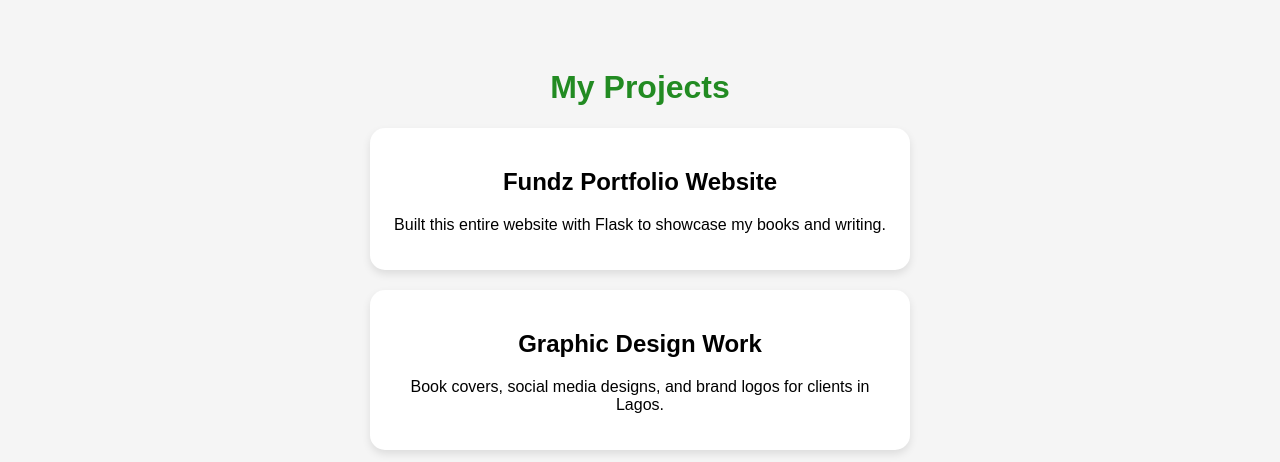
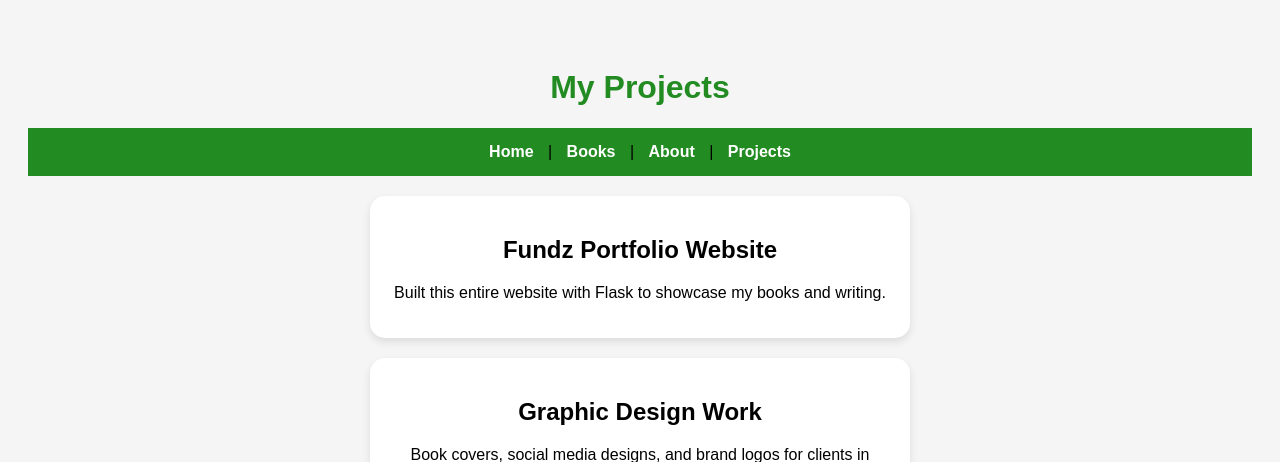
Before and after one commit to peterejiro34-collab/fundz-portfolio, a Flask app: page /project in a window 1280 px wide. Shown: the top 462 px of the page. Run offline with Flask 3, Linux system fonts and the light colour scheme.

Commit message:
Add navigation links to project.html
Added navigation links to the project page for easy access.

```diff
--- a/templates/project.html
+++ b/templates/project.html
@@ -11,7 +11,12 @@
 </head>
 <body>
     <h1>My Projects</h1>
-
+<div style="text-align:center; padding:15px; background:#228B22;">
+    <a href="/" style="color:white; text-decoration:none; margin:0 10px; font-weight:bold;">Home</a>
+    | <a href="/books" style="color:white; text-decoration:none; margin:0 10px; font-weight:bold;">Books</a>
+    | <a href="/about" style="color:white; text-decoration:none; margin:0 10px; font-weight:bold;">About</a>
+    | <a href="/project" style="color:white; text-decoration:none; margin:0 10px; font-weight:bold;">Projects</a>
+</div>
     <div class="project">
         <h2>Fundz Portfolio Website</h2>
         <p>Built this entire website with Flask to showcase my books and writing.</p>
```
